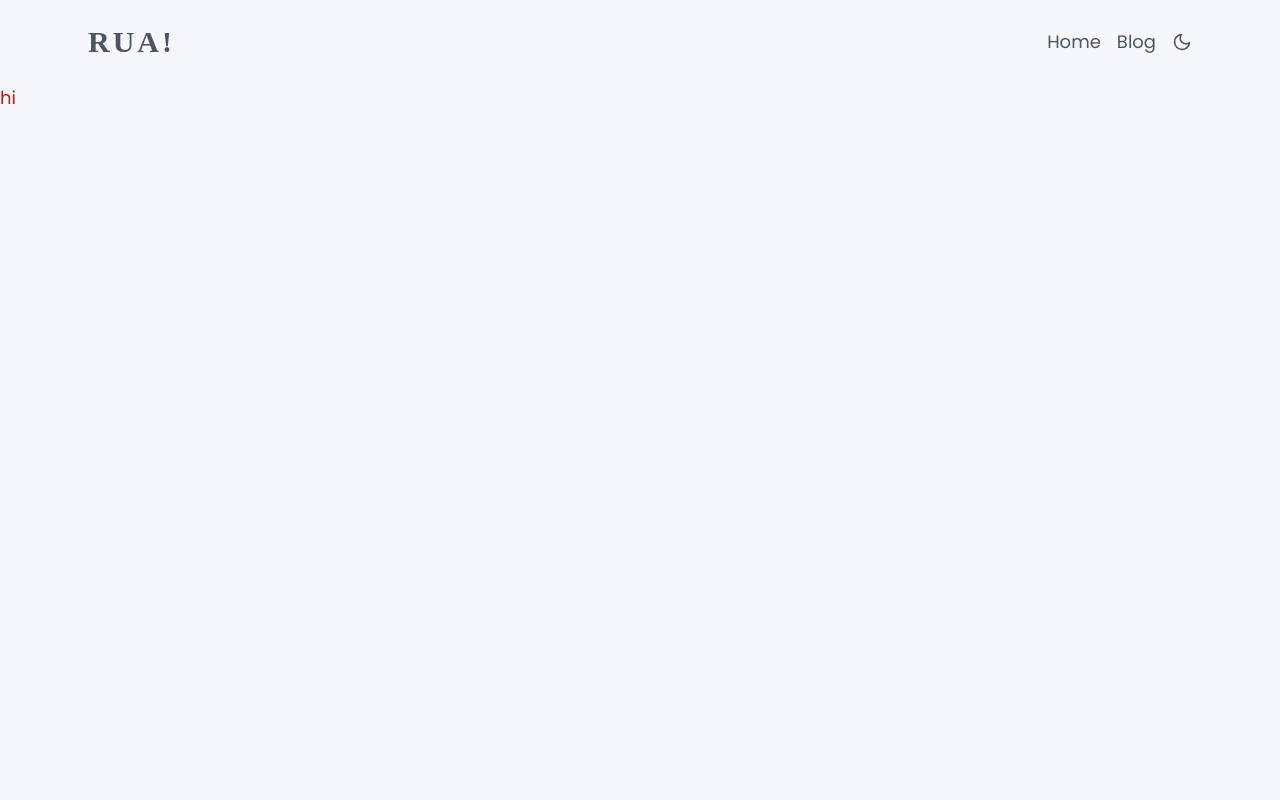
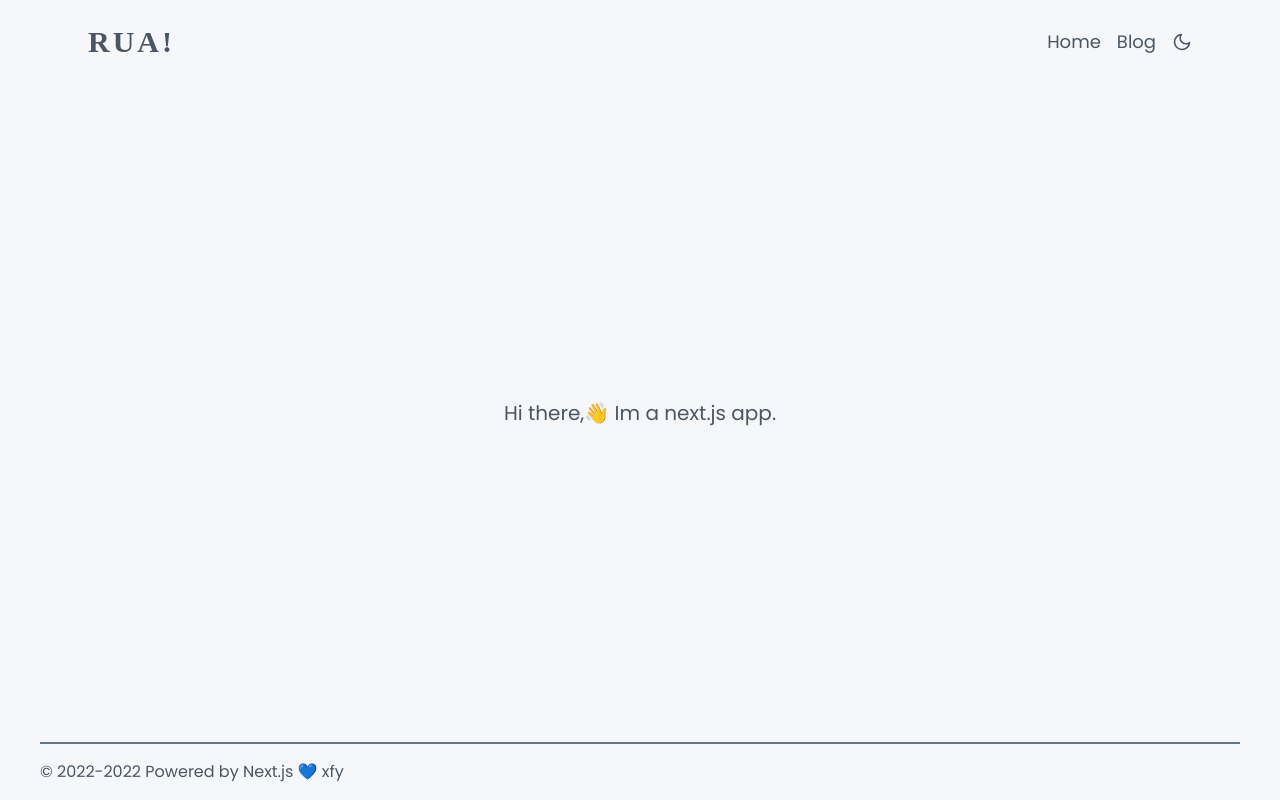
Before and after one commit to DefectingCat/DefectingCat.github.io, a Next.js app: page / in a window 1280 px wide. Built offline with nearby package versions, Linux system fonts and the light colour scheme; a small style sheet from the web is missing; a web font is replaced by a local one.

Commit message:
Add footer * modify mdx layout

```diff
--- /dev/null
+++ b/components/Footer.tsx
@@ -0,0 +1,18 @@
+import { FC } from 'react';
+
+const nowDay = new Date().getFullYear();
+
+const Footer: FC = () => {
+  return (
+    <>
+      <footer className="px-10">
+        <div className="h-[2px] bg-slate-500"></div>
+        <div className="py-4">
+          &copy; 2022-{nowDay} Powered by Next.js 💙 xfy
+        </div>
+      </footer>
+    </>
+  );
+};
+
+export default Footer;
--- a/layouts/MDXLayout.tsx
+++ b/layouts/MDXLayout.tsx
@@ -1,12 +1,19 @@
 import { FC } from 'react';
-import MainLayout from 'layouts/MainLayout';
+import dynamic from 'next/dynamic';
 
-const MDXLayout: FC = ({ children }) => {
+const Footer = dynamic(() => import('components/Footer'));
+const HeadBar = dynamic(() => import('components/NavBar'));
+
+const MainLayout: FC = ({ children }) => {
   return (
     <>
-      <MainLayout>{children}</MainLayout>
+      <HeadBar />
+
+      <main id="article">{children}</main>
+
+      <Footer />
     </>
   );
 };
 
-export default MDXLayout;
+export default MainLayout;
--- a/layouts/MainLayout.tsx
+++ b/layouts/MainLayout.tsx
@@ -1,5 +1,8 @@
 import { FC } from 'react';
-import HeadBar from 'components/NavBar';
+import dynamic from 'next/dynamic';
+
+const Footer = dynamic(() => import('components/Footer'));
+const HeadBar = dynamic(() => import('components/NavBar'));
 
 const MainLayout: FC = ({ children }) => {
   return (
@@ -7,6 +10,8 @@ const MainLayout: FC = ({ children }) => {
       <HeadBar />
 
       <main>{children}</main>
+
+      <Footer />
     </>
   );
 };
--- a/pages/index.tsx
+++ b/pages/index.tsx
@@ -4,13 +4,15 @@ import type { NextPageWithLayout } from 'types';
 
 const Home: NextPageWithLayout = () => {
   return (
-    <div className="text-lg text-red-700">
+    <>
       <Head>
         <title>RUA - HOME</title>
       </Head>
 
-      <div>hi</div>
-    </div>
+      <main className="h-[calc(100vh-142px)] flex justify-center items-center text-xl">
+        <div>Hi there,👋 Im a next.js app.</div>
+      </main>
+    </>
   );
 };
 
--- a/pages/p/first-post.mdx
+++ b/pages/p/first-post.mdx
@@ -5,6 +5,8 @@ tags: ['functions', 'JavaScript']
 ---
 
 import Layout from 'layouts/MDXLayout.tsx';
+
+# Hello world
 
 ## Hello
 
```
